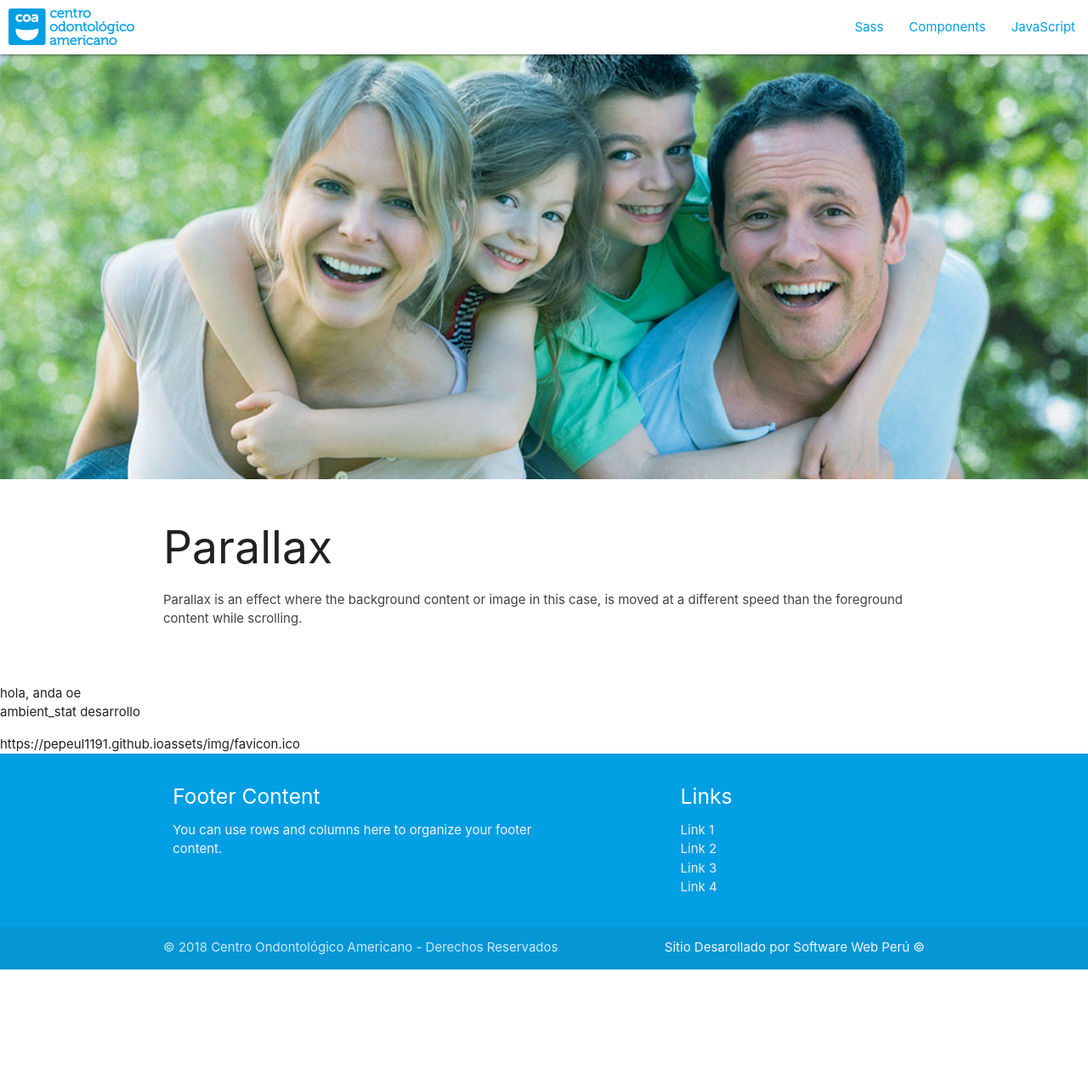
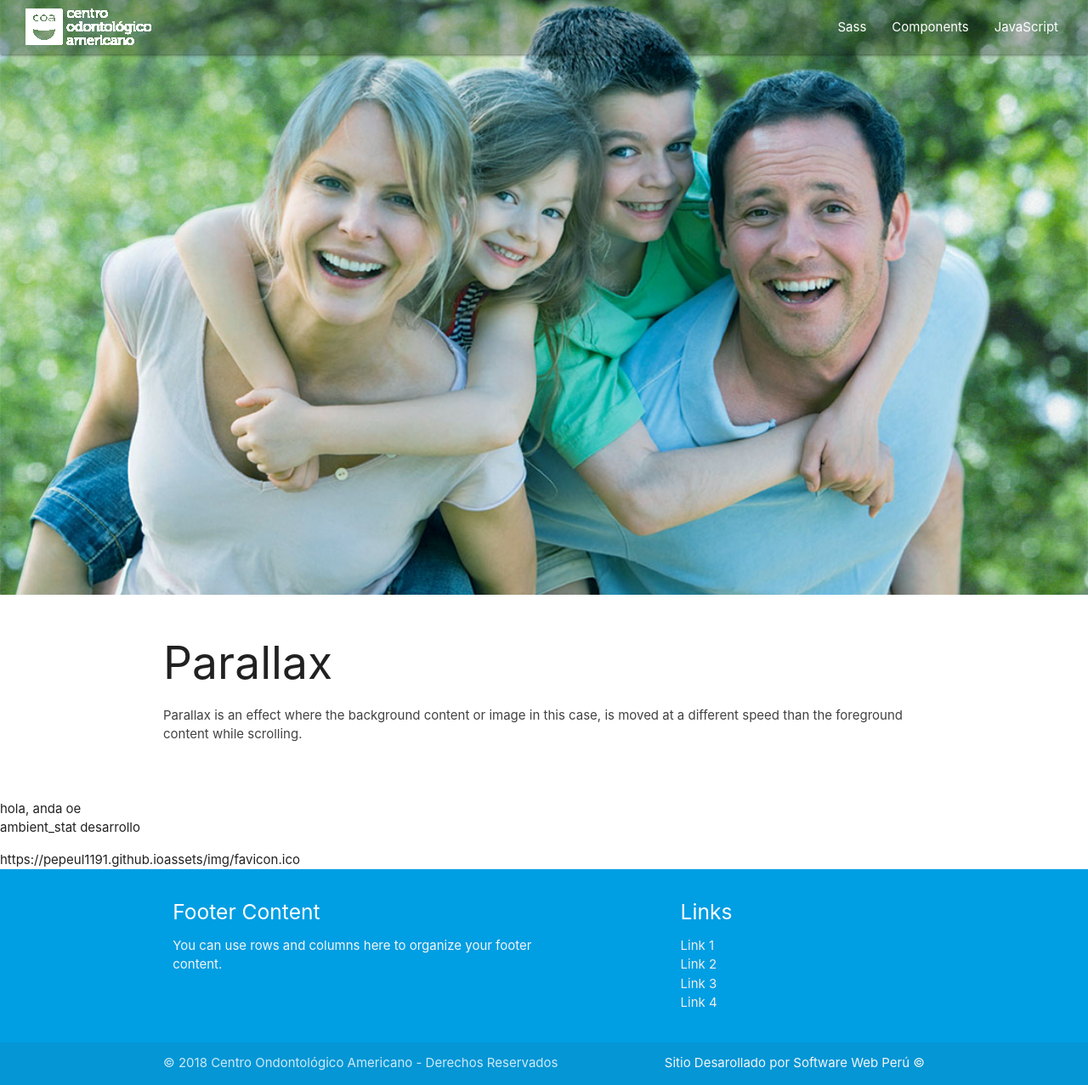
Before and after one commit to pepeul1191/jekyll-materialize, a Jekyll site: the page built from index.md, in a window 1280 px wide and 1277 px high. Shown: the whole window at 85% size. Built offline with Jekyll 4.4.1, drawn with Linux system fonts in a browser that asks for light colours; nearby versions of some CDN libraries; library files that are not in the unit come from our copies.

```diff
--- a/_includes/header.html
+++ b/_includes/header.html
@@ -1,7 +1,7 @@
 <nav>
-  <div class="nav-wrapper white primary-color">
+  <div class="nav-wrapper">
     <a href="#" class="brand-logo">
-      <img src="{{ site.url }}/assets/img/logo-coa.png" alt="">
+      <img src="{{ site.url }}/assets/img/logo-coa-blanco.png" alt="">
     </a>
     <ul id="nav-mobile" class="right hide-on-med-and-down">
       <li><a href="sass.html">Sass</a></li>
--- a/assets/css/constants.css
+++ b/assets/css/constants.css
@@ -1,6 +1,7 @@
 :root {
   --error-color: #a94442;
   --primary-color: #009ee3;
+  --white-color: #009ee3;
   --secondary-color: #2979ff;
   --link-color-primary: --primary-color;
   --link-color: --primary-color;
--- a/assets/css/styles.css
+++ b/assets/css/styles.css
@@ -3,10 +3,20 @@
   padding: 10px !important;
 }
 
-a {
+.color-primary {
   color: var(--primary-color) !important;
 }
 
 .page-footer {
   background-color: var(--primary-color);
 }
+
+nav {
+  position: fixed;
+  background: rgba(0, 0 ,0, 0.25);
+  padding: 0px 20px;
+}
+
+#parallax1{
+  height: 700px;
+}
--- a/assets/js/site.js
+++ b/assets/js/site.js
@@ -1,10 +1,22 @@
 document.addEventListener('DOMContentLoaded', function() {
   var elems = document.querySelectorAll('.parallax');
-  var instances = M.Parallax.init(elems, options);
+  var instances = M.Parallax.init(elems);
 });
 
 // Or with jQuery
 
 $(document).ready(function(){
   $('.parallax').parallax();
+
+  $(window).scroll(function(){
+    if($(window).scrollTop() > 300){
+  	  $('nav').addClass('white');
+      $('#nav-mobile li a').addClass('color-primary');
+      $('.brand-logo img').attr('src',BASE_URL + '/assets/img/logo-coa.png');
+    }else{
+  	  $('nav').removeClass('white');
+      $('#nav-mobile li a').removeClass('color-primary');
+      $('.brand-logo img').attr('src',BASE_URL + '/assets/img/logo-coa-blanco.png');
+    }
+  })
 });
--- a/index.md
+++ b/index.md
@@ -7,7 +7,7 @@ title: Bienvenido
 lang: es
 ---
 
-<div class="parallax-container">
+<div class="parallax-container" id="parallax1">
   <div class="parallax"><img src="{{ site.url }}/assets/img/foto01.jpg"></div>
 </div>
 <div class="section white">
```
Also changed, not shown: README.md, _data/menu.yml (added), assets/img/logo-coa-blanco.png (added).
